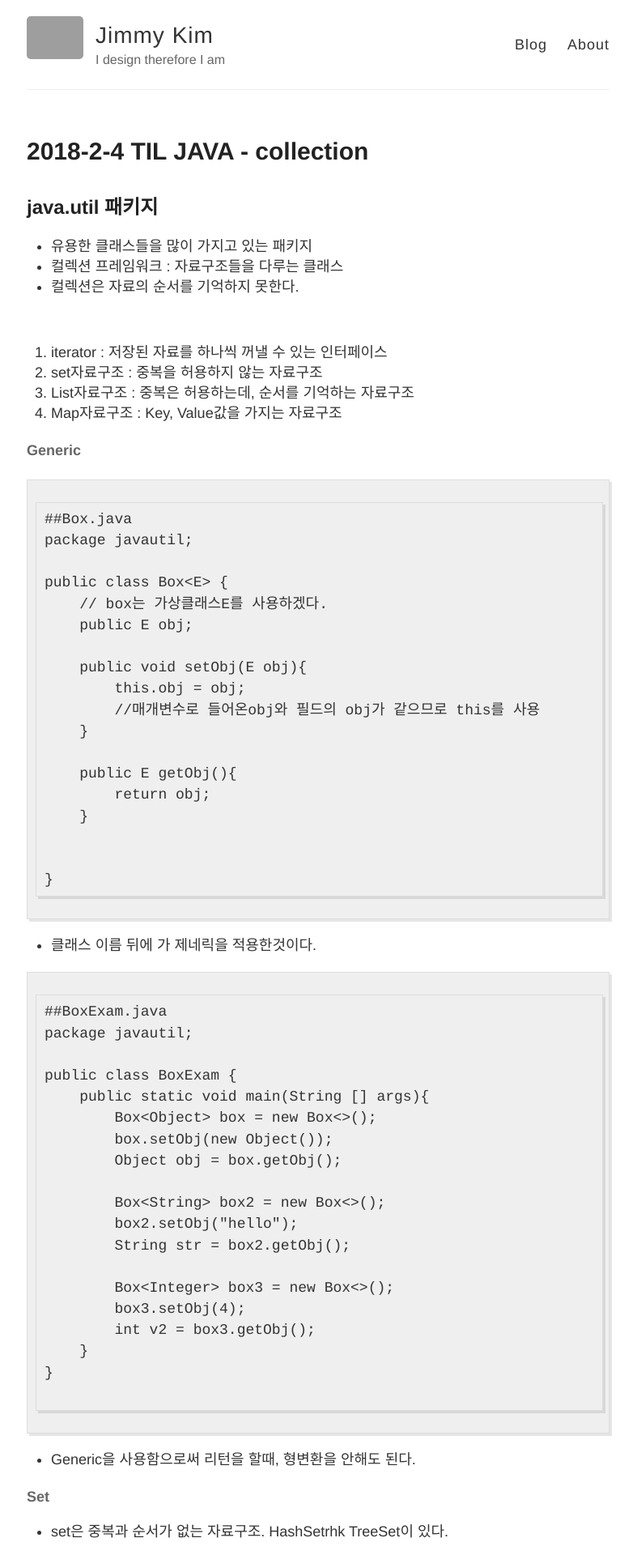
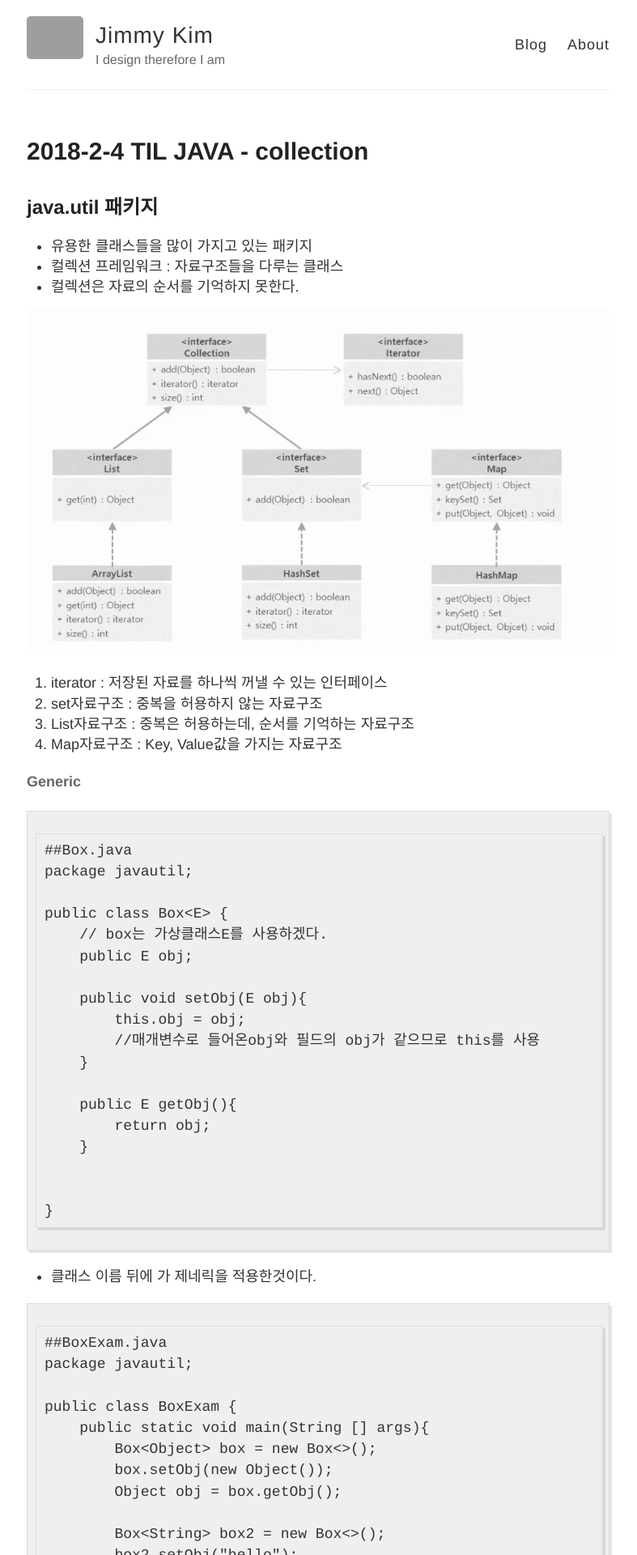
Before and after one commit to jaeyeon93/jaeyeon93.github.io, a Jekyll site: the page built from _posts/2018-2-4-TIL.md, in a window 1280 px wide. Shown: the top 1920 px of the page at 81% size, without its empty margins (247-1034 px from the left). Built offline with Jekyll 4.4.1, drawn with Linux system fonts in a browser that asks for light colours; grey boxes are pictures that could not be loaded.

Commit message:
image upload

````diff
--- a/_posts/2018-2-4-TIL.md
+++ b/_posts/2018-2-4-TIL.md
@@ -9,7 +9,7 @@ title: 2018-2-4 TIL JAVA - collection
 - 컬렉션 프레임워크 : 자료구조들을 다루는 클래스
 - 컬렉션은 자료의 순서를 기억하지 못한다.
 
-![](/Users/jimmy/Desktop/collection.png)
+![](https://github.com/jaeyeon93/jaeyeon93.github.io/blob/master/images/collection.png?raw=true)
 
 1. iterator : 저장된 자료를 하나씩 꺼낼 수 있는 인터페이스
 2. set자료구조 : 중복을 허용하지 않는 자료구조
@@ -107,7 +107,7 @@ public class SetExam {
 
 #### List
 
-![](/Users/jimmy/Desktop/list.png)
+![](https://github.com/jaeyeon93/jaeyeon93.github.io/blob/master/images/list.png?raw=true)
 
 
 ```
````
